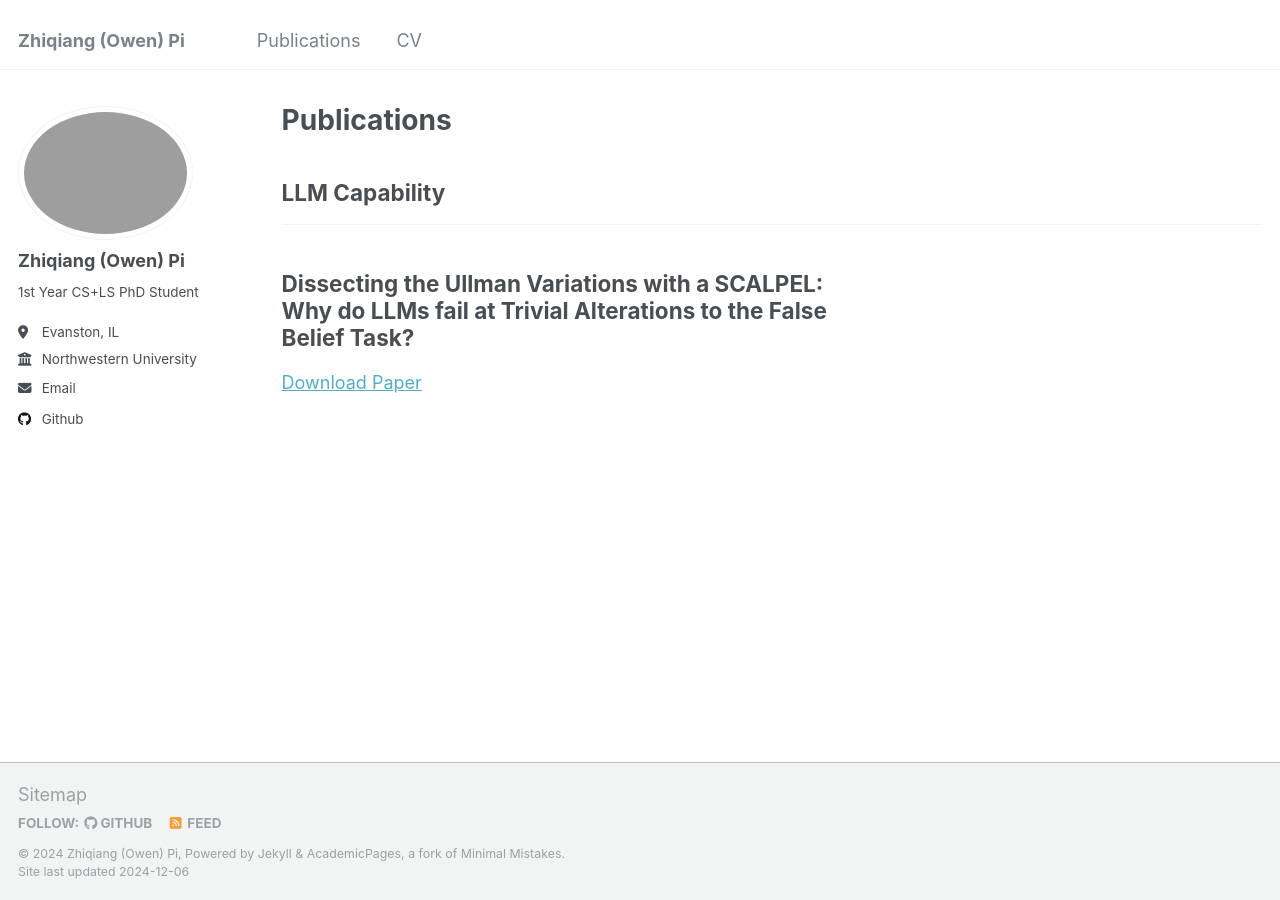
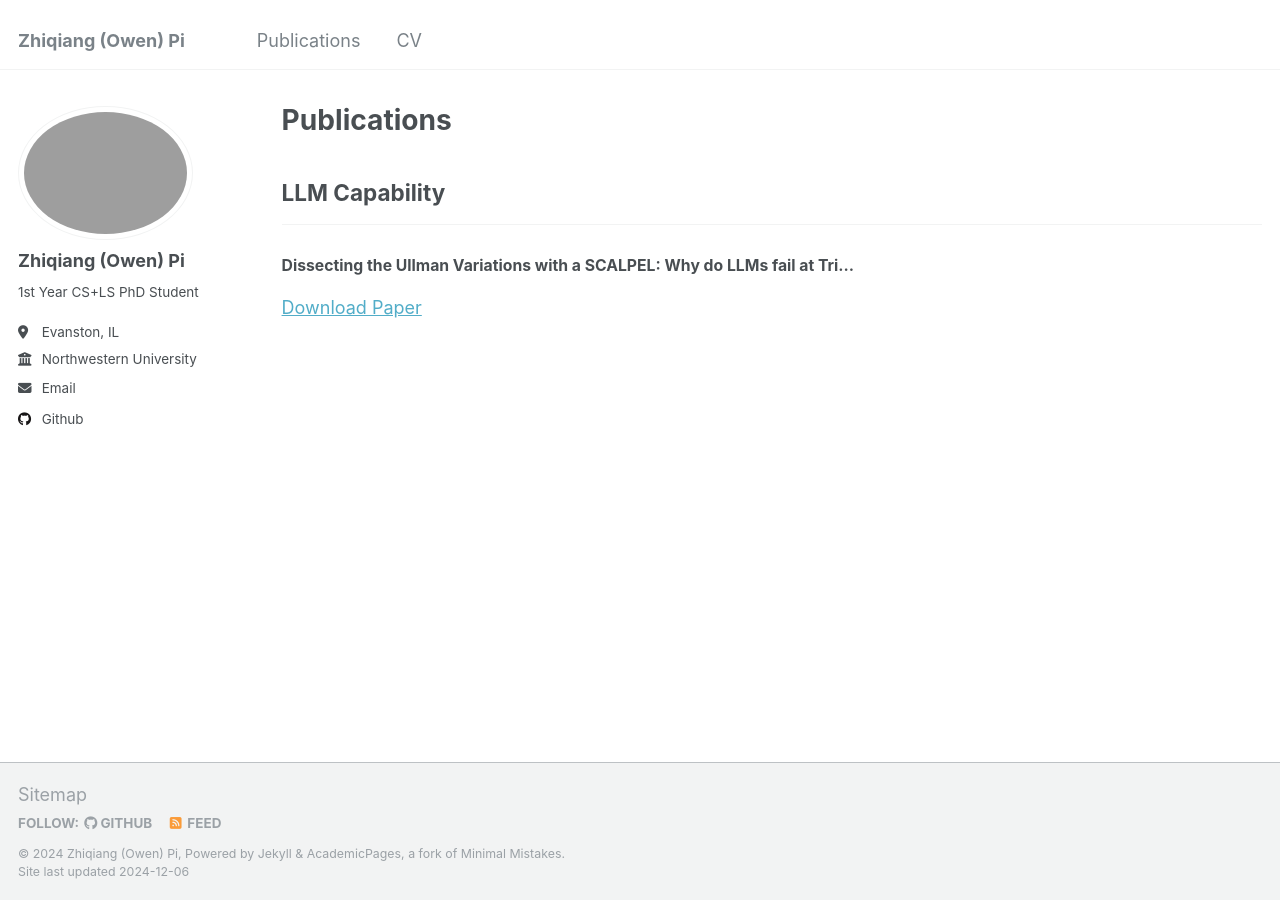
Before and after one commit to OwenPi314/OwenPi314.github.io, a Jekyll site: the page built from _pages/publications.html, in a window 1280 px wide. Built offline with Jekyll 4.4.1, drawn with Linux system fonts in a browser that asks for light colours.

Commit message:
Update css

```diff
--- a/_sass/_archive.scss
+++ b/_sass/_archive.scss
@@ -42,6 +42,11 @@
 .archive__item-title {
   margin-bottom: 0.25em;
   font-family: $sans-serif-narrow;
+  font-size: 0.875em; /* Adjust the font size as needed */
+  width: 100%; /* Adjust the width as needed */
+  white-space: nowrap;
+  overflow: hidden;
+  text-overflow: ellipsis;
 
   a + a {
     opacity: 0.5;
@@ -77,10 +82,6 @@
 .archive__item:hover {
   .archive__item-teaser {
     box-shadow: 0 0 10px rgba(#000, 0.25);
-  }
-
-  .archive__item-title {
-    text-decoration: underline;
   }
 }
 
```
